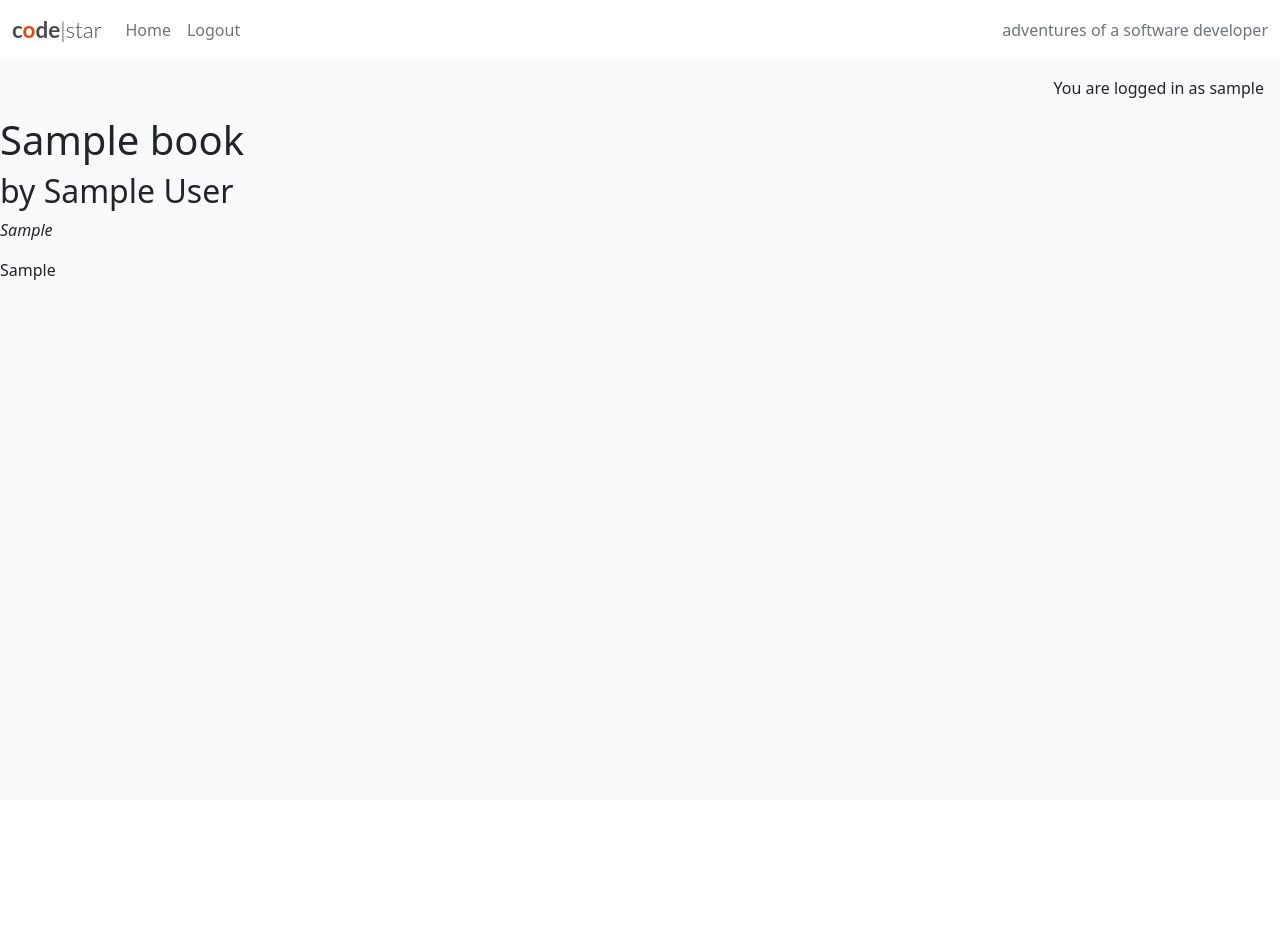
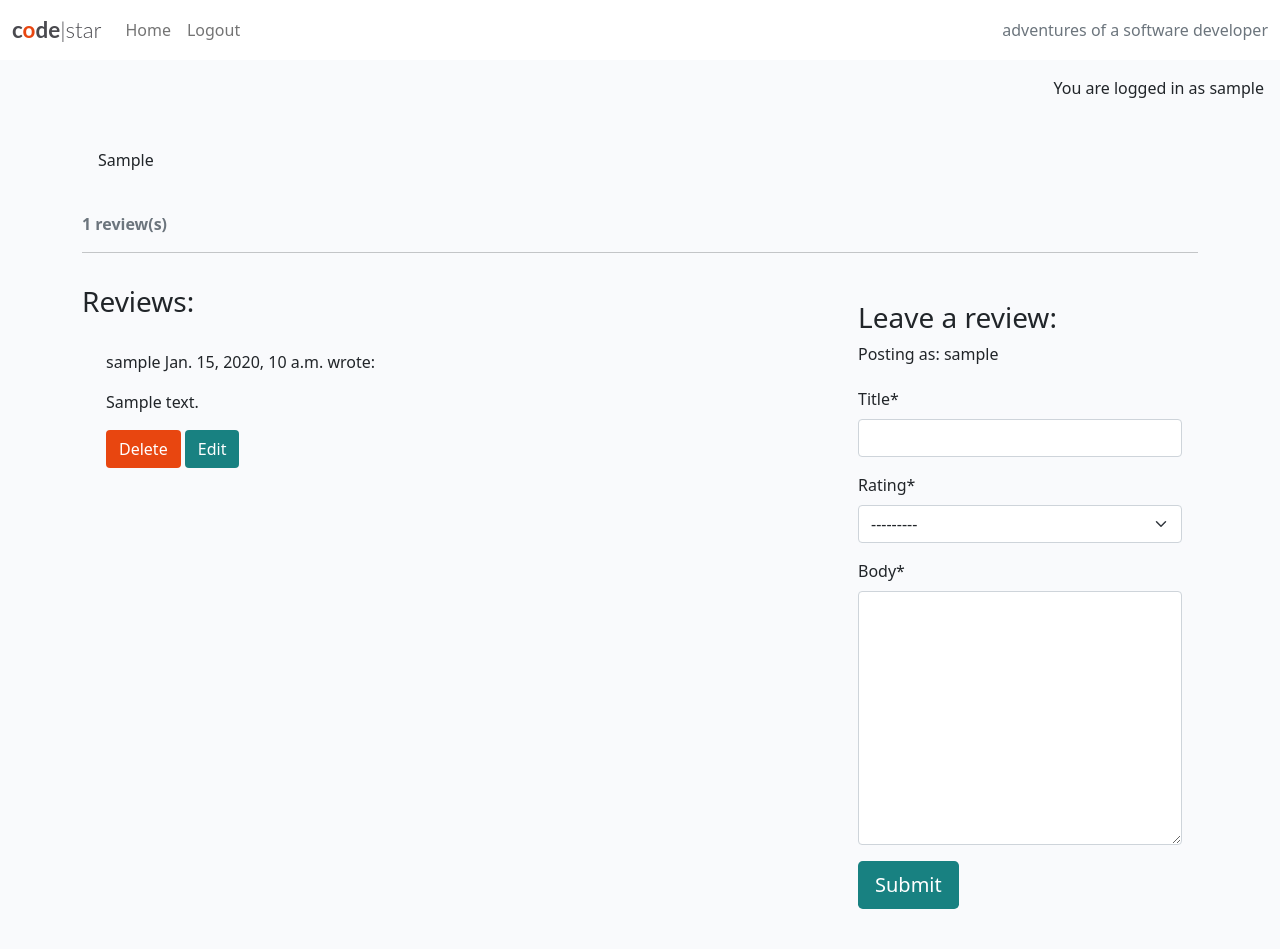
Before and after one commit to henrytitheridge-stone/readable_project, a Django app: a page that uses catalogue/templates/catalogue/book_detail.html in a window 1280 px wide. Before the commit the page ends 280 px from the top, so only its background shows below. Run offline with Django 4.2, Linux system fonts and the light colour scheme; a user stored in the database is signed in; tables that the repository leaves empty hold one stand-in row (values such as "Sample post"); some libraries are stand-ins or nearby versions.

Commit message:
Add review form and update book_detail view and template

```diff
--- /dev/null
+++ b/catalogue/forms.py
@@ -0,0 +1,9 @@
+from django import forms
+from .models import Review
+
+
+class ReviewForm(forms.ModelForm):
+
+    class Meta:
+        model = Review
+        fields = ('title', 'rating', 'body')
--- a/catalogue/models.py
+++ b/catalogue/models.py
@@ -48,4 +48,4 @@ class Review(models.Model):
         ordering = ["-added_on"]
 
     def __str__(self):
-        return f"{self.rating} for {self.book.title} | reviewed by {self.reviewer}"
+        return f"{self.rating} stars for {self.book.title} | reviewed by {self.reviewer}"
--- a/catalogue/templates/catalogue/book_detail.html
+++ b/catalogue/templates/catalogue/book_detail.html
@@ -1,9 +1,83 @@
 {% extends 'base.html' %} {% block content %}
 {% load static %}
+{% load crispy_forms_tags %}
 
-<h1>{{ book.title }}</h1>
-<h2>by {{ book.author }}</h2>
-<p><em>{{ book.tagline }}</em></p>
-<p>{{ book.synopsis }}</p>
+<div class="container">
+    <div class="row">
+        <div class="col card mb-4  mt-3 left  top">
+            <div class="card-body">
+                <!-- The post content goes inside the card-text. -->
+                <!-- Use the | safe filter inside the template tags -->
+                <article class="card-text">
+                    {{ book.synopsis | safe }}
+                </article>
+            </div>
+        </div>
+    </div>
+    <!-- Displaying count of comments -->
+  <div class="row">
+    <div class="col-12">
+      <strong class="text-secondary">
+        <i class="far fa-comments"></i> {{ review_count }} review(s)
+      </strong>
+    </div>
+    <div class="col-12">
+      <hr>
+    </div>
+  </div>
+  <!-- Displaying Comments -->
+  <div class="row">
+    <div class="col-md-8 card mb-4  mt-3 ">
+      <h3>Reviews:</h3>
+      <div class="card-body">
+        <!-- We want a for loop inside the empty control tags
+          to iterate through each comment in comments -->
+        {% for review in reviews %}
+        <div class="p-2 comments
+          {% if not review.approved and review.reviewer == user %}
+          faded{% elif not review.approved %} d-none{% endif %}">
+          <p class="font-weight-bold">
+            {{ review.reviewer }}
+            <span class="font-weight-normal">
+              {{ review.added_on }}
+            </span> wrote:
+          </p>
+          <div id="comment{{ review.id }}">
+            {{ review.body | linebreaks }}
+          </div>
+          {% if not review.approved and review.reviewer == user %}
+          <p class="approval">
+            This review is awaiting approval
+          </p>
+          {% endif %}
+          {% if user.is_authenticated and review.reviewer == user %}
+          <button class="btn btn-delete" data-review_id="{{ review.id }}">Delete</button>
+          <button class="btn btn-edit" data-review_id="{{ review.id }}">Edit</button>
+          {% endif %}
+        </div>
+        <!-- Our for loop ends here -->
+        {% endfor %}
+      </div>
+    </div>
+    <!-- Creating New Comments -->
+    <div class="col-md-4 card mb-4 mt-3">
+      <div class="card-body">
+        {% if user.is_authenticated %}
+        <h3>Leave a review:</h3>
+        <p>Posting as: {{ user.username }}</p>
+        <form id="commentForm" method="post"
+          style="margin-top: 1.3em;">
+          {{ review_form | crispy }}
+          {% csrf_token %}
+          <button id="submitButton" type="submit"
+            class="btn btn-signup btn-lg">Submit</button>
+        </form>
+        {% else %}
+        <p>Log in to leave a review</p>
+        {% endif %}
+      </div>
+    </div>
+  </div>
+</div>
 
 {% endblock content %}
--- a/catalogue/views.py
+++ b/catalogue/views.py
@@ -1,6 +1,8 @@
 from django.shortcuts import render, get_object_or_404
 from django.views import generic
-from .models import Book
+from django.contrib import messages
+from .models import Book, Review
+from .forms import ReviewForm
 
 
 # Create your views here.
@@ -35,9 +37,28 @@ def book_detail(request, slug):
 
     queryset = Book.objects.filter(status=1)
     book = get_object_or_404(queryset, slug=slug)
+    reviews = book.reviews.all().order_by("-added_on")
+    review_count = book.reviews.filter(approved=True).count()
+
+    if request.method == "POST":
+        review_form = ReviewForm(data=request.POST)
+        if review_form.is_valid():
+            review = review_form.save(commit=False)
+            review.reviewer = request.user
+            review.book = book
+            review.save()
+            messages.add_message(
+                request, messages.SUCCESS,
+                'Review submitted and awaiting approval'
+            )
+
+    review_form = ReviewForm()
 
     return render(
         request,
         "catalogue/book_detail.html",
-        {"book": book,},
+        {"book": book,
+         "reviews": reviews,
+         "review_count": review_count,
+         "review_form": review_form},
     )
--- a/requirements.txt
+++ b/requirements.txt
@@ -2,11 +2,13 @@ asgiref==3.10.0
 certifi==2025.11.12
 cffi==2.0.0
 charset-normalizer==3.4.4
+crispy-bootstrap5==0.7
 cryptography==46.0.3
 defusedxml==0.7.1
 dj-database-url==0.5.0
 Django==4.2.26
 django-allauth==0.57.2
+django-crispy-forms==2.5
 gunicorn==20.1.0
 idna==3.11
 oauthlib==3.3.1
```
Also changed, not shown: readable/settings.py (+6 -1 lines).
